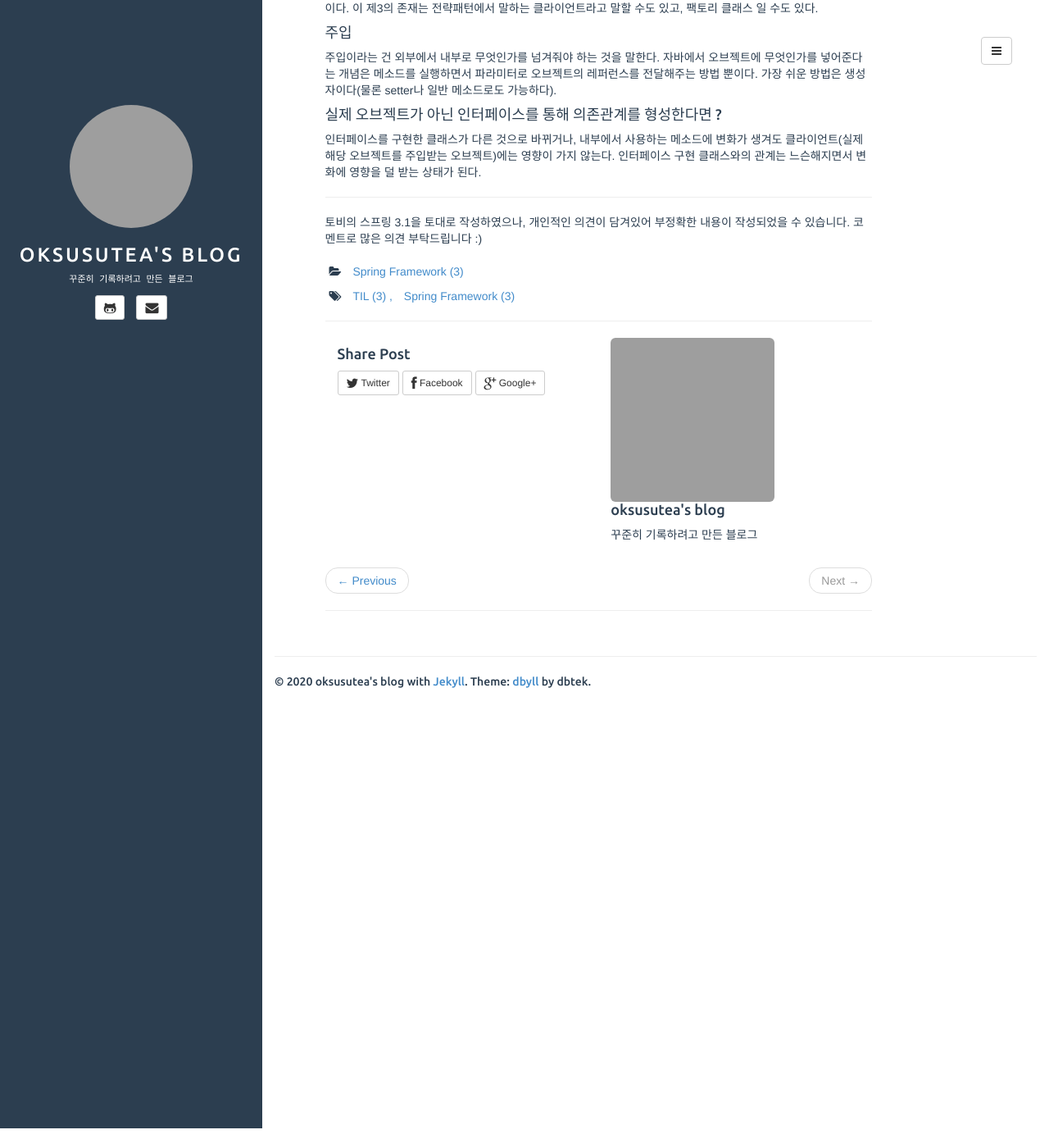
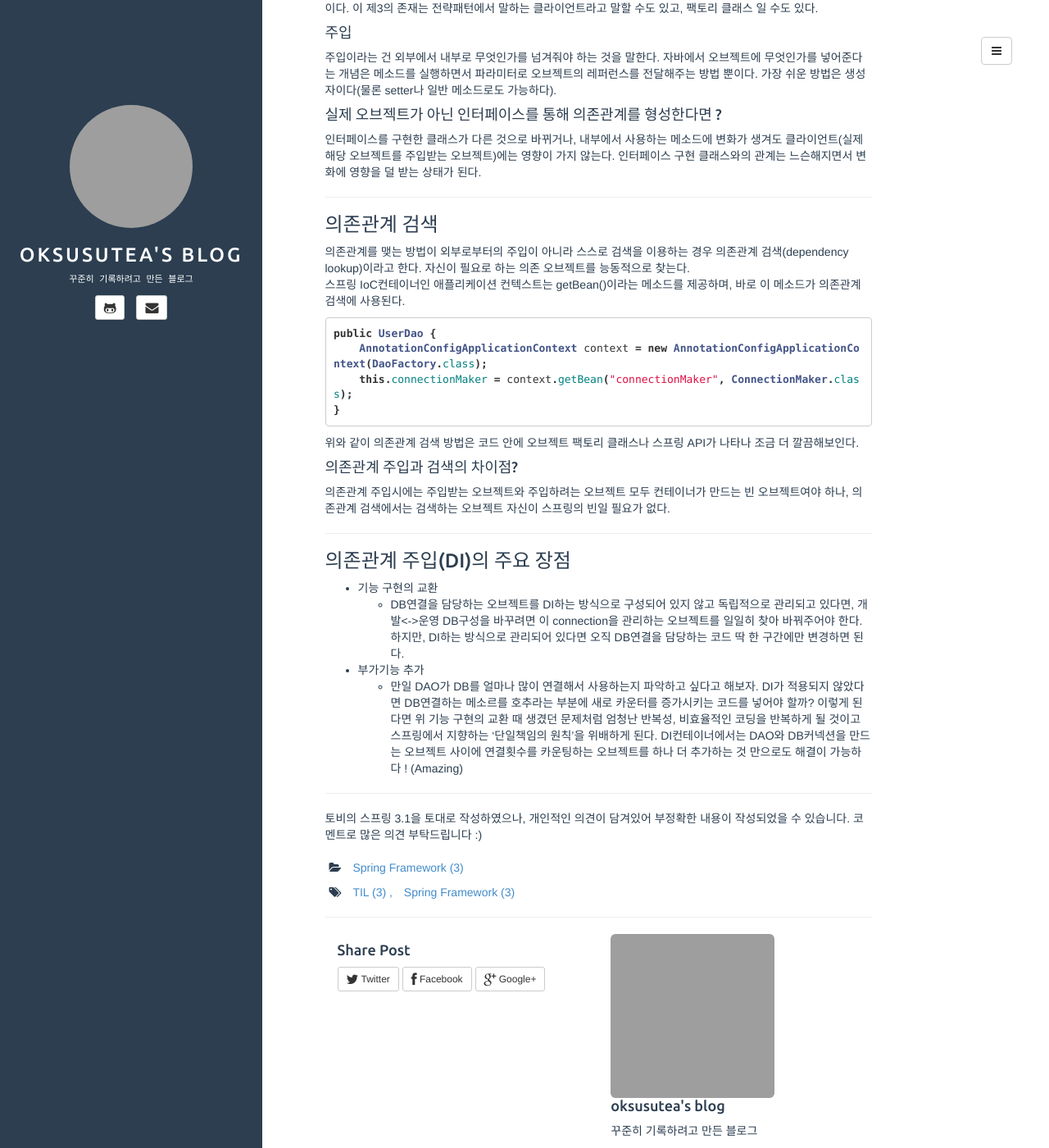
Before and after one commit to oksusutea/oksusutea.github.io, a Jekyll site: the page built from _posts/2020-12-11-TIL.md, in a window 1280 px wide and 1400 px high, scrolled down 525 px. Shown: the whole window at 82% size. Built offline with Jekyll 4.4.1, drawn with Linux system fonts in a browser that asks for light colours; comment, search, counter and statistics services are not loaded; grey boxes are pictures that could not be loaded.

````diff
--- a/_posts/2020-12-11-TIL.md
+++ b/_posts/2020-12-11-TIL.md
@@ -27,6 +27,31 @@ A라는 클래스가 B클래스 내 메소드 C를 사용하고 있다고 가정
 #### 실제 오브젝트가 아닌 인터페이스를 통해 의존관계를 형성한다면 ?
 인터페이스를 구현한 클래스가 다른 것으로 바뀌거나, 내부에서 사용하는 메소드에 변화가 생겨도 클라이언트(실제 해당 오브젝트를 주입받는 오브젝트)에는 영향이 가지 않는다. 인터페이스 구현 클래스와의 관계는 느슨해지면서 변화에 영향을 덜 받는 상태가 된다.
 
+***
+### 의존관계 검색
+의존관계를 맺는 방법이 외부로부터의 주입이 아니라 스스로 검색을 이용하는 경우 의존관계 검색(dependency lookup)이라고 한다. 자신이 필요로 하는 의존 오브젝트를 능동적으로 찾는다.
+스프링 IoC컨테이너인 애플리케이션 컨텍스트는 getBean()이라는 메소드를 제공하며, 바로 이 메소드가 의존관계 검색에 사용된다.
+
+```java
+public UserDao {
+    AnnotationConfigApplicationContext context = new AnnotationConfigApplicationContext(DaoFactory.class);
+    this.connectionMaker = context.getBean("connectionMaker", ConnectionMaker.class);
+}
+```
+
+
+위와 같이 의존관계 검색 방법은 코드 안에 오브젝트 팩토리 클래스나 스프링 API가 나타나 조금 더 깔끔해보인다.
+
+#### 의존관계 주입과 검색의 차이점?
+의존관계 주입시에는 주입받는 오브젝트와 주입하려는 오브젝트 모두 컨테이너가 만드는 빈 오브젝트여야 하나, 의존관계 검색에서는 검색하는 오브젝트 자신이 스프링의 빈일 필요가 없다.
+
+***
+### 의존관계 주입(DI)의 주요 장점
+* 기능 구현의 교환
+  * DB연결을 담당하는 오브젝트를 DI하는 방식으로 구성되어 있지 않고 독립적으로 관리되고 있다면, 개발<->운영 DB구성을 바꾸려면 이 connection을 관리하는 오브젝트를 일일히 찾아 바꿔주어야 한다. 하지만, DI하는 방식으로 관리되어 있다면 오직 DB연결을 담당하는 코드 딱 한 구간에만 변경하면 된다.
+* 부가기능 추가
+  * 만일 DAO가 DB를 얼마나 많이 연결해서 사용하는지 파악하고 싶다고 해보자. DI가 적용되지 않았다면 DB연결하는 메소르를 호추라는 부분에 새로 카운터를 증가시키는 코드를 넣어야 할까? 이렇게 된다면 위 기능 구현의 교환 때 생겼던 문제처럼 엄청난 반복성, 비효율적인 코딩을 반복하게 될 것이고 스프링에서 지향하는 '단일책임의 원칙'을 위배하게 된다. DI컨테이너에서는 DAO와 DB커넥션을 만드는 오브젝트 사이에 연결횟수를 카운팅하는 오브젝트를 하나 더 추가하는 것 만으로도 해결이 가능하다 ! (Amazing)
+
 
 
 ***
````
